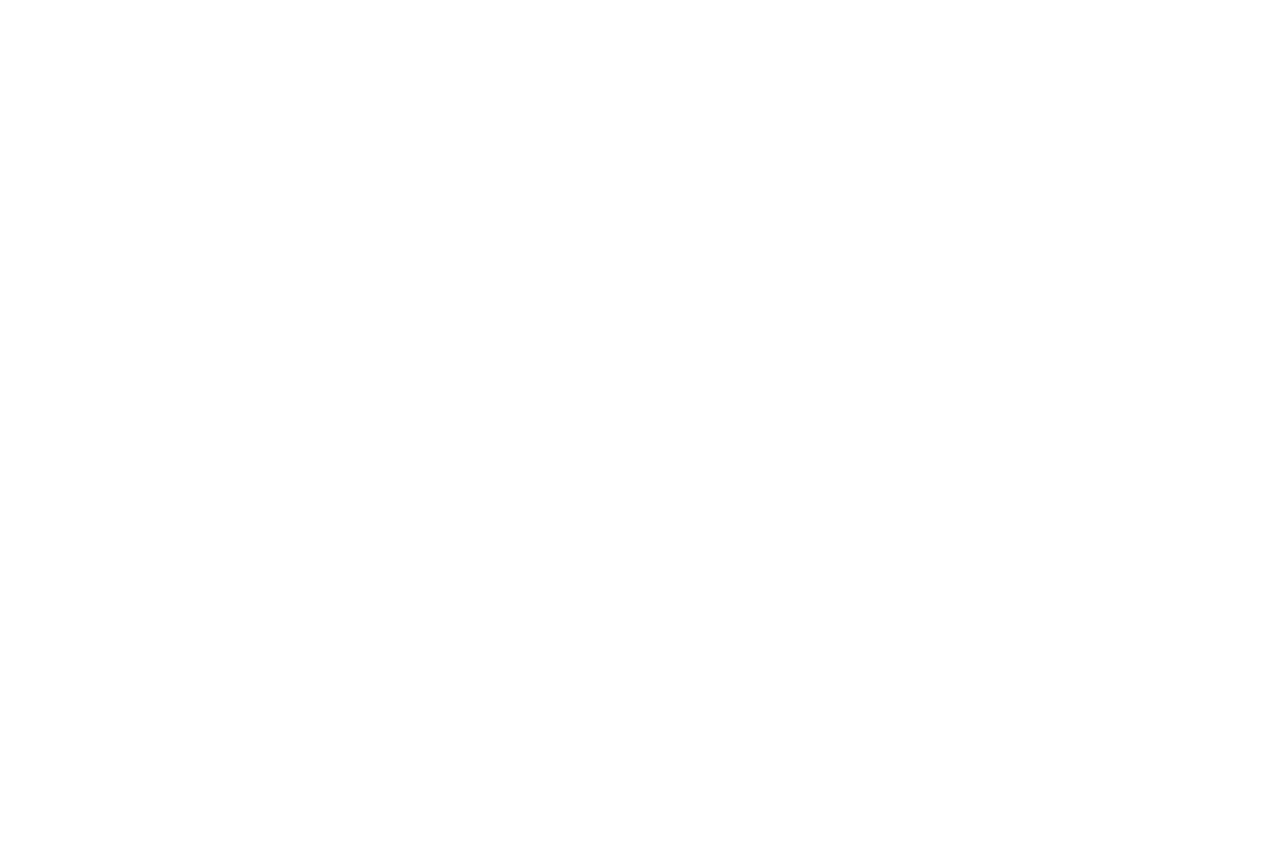
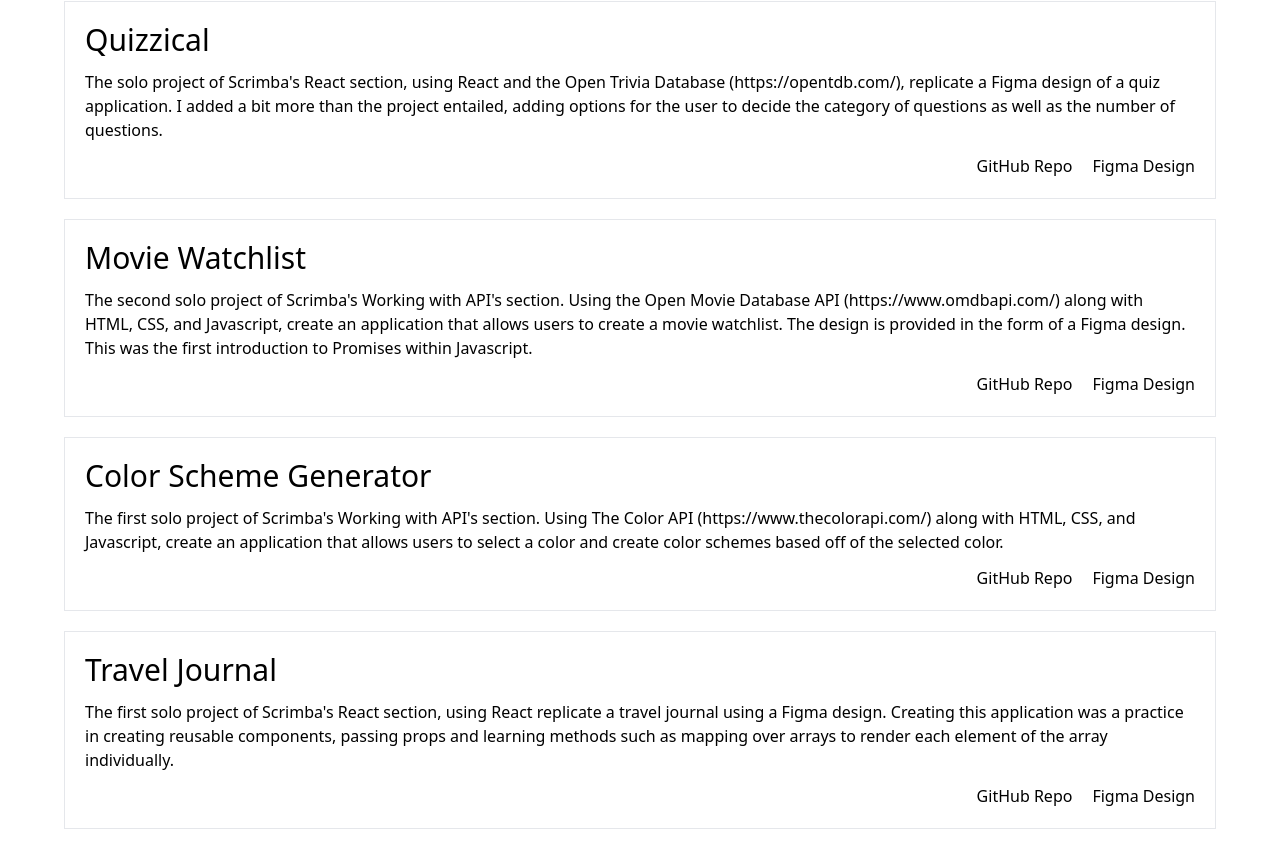
Before and after one commit to bgomez9212/portfolio, a React (Vite) app: page / in a window 1280 px wide. Shown: the part 3077-3925 px from the top of the page. Before the commit the page ends 2872 px from the top, so only its background shows below. Built offline with nearby package versions, Linux system fonts and the light colour scheme.

Commit message:
add new component for contacts and add to scrimba section

```diff
--- a/package.json
+++ b/package.json
@@ -10,6 +10,10 @@
     "preview": "vite preview"
   },
   "dependencies": {
+    "@emotion/react": "^11.11.3",
+    "@emotion/styled": "^11.11.0",
+    "@mui/icons-material": "^5.15.11",
+    "@mui/material": "^5.15.11",
     "react": "^18.2.0",
     "react-dom": "^18.2.0"
   },
--- a/src/App.tsx
+++ b/src/App.tsx
@@ -1,7 +1,9 @@
 import Navbar from "./components/Navbar";
 import AboutMe from "./sections/AboutMe";
+import Contact from "./sections/Contact";
 import HackReactor from "./sections/HackReactor";
 import PersonalProjects from "./sections/PersonalProjects";
+import Scrimba from "./sections/Scrimba";
 
 function App() {
   return (
@@ -10,6 +12,8 @@
       <AboutMe />
       <PersonalProjects />
       <HackReactor />
+      <Scrimba />
+      <Contact />
     </div>
   );
 }
--- a/src/components/Navbar.tsx
+++ b/src/components/Navbar.tsx
@@ -12,8 +12,7 @@
       const scrollPosition = window.scrollY;
       const newPicHeight = Math.max(200 - scrollPosition * 0.2, 75);
       const newPadding = Math.max(20 - scrollPosition * 0.02, 6);
-      const newShadow = scrollPosition > 30 ? "shadow-xl" : "";
-      console.log(newShadow);
+      const newShadow = scrollPosition > 30 ? "shadow-lg" : "";
       setDynamicHeight({
         pic: newPicHeight,
         pad: newPadding,
@@ -61,10 +60,10 @@
           <a href="#hack-reactor" className="hover:underline hover:font-bold">
             HackReactor
           </a>
-          <a href="#Scrimba" className="hover:underline hover:font-bold">
+          <a href="#scrimba" className="hover:underline hover:font-bold">
             Scrimba
           </a>
-          <a href="#" className="hover:underline hover:font-bold">
+          <a href="#contact" className="hover:underline hover:font-bold">
             Contact
           </a>
         </div>
--- a/src/components/ProjectCard.tsx
+++ b/src/components/ProjectCard.tsx
@@ -15,7 +15,7 @@
 }: ProjectCardProps) {
   return (
     <>
-      <div className="flex flex-col border mb-5 p-5">
+      <div className="flex flex-col border mb-5 p-5 w-full">
         <h1 className="text-3xl mb-3">{projectName}</h1>
         <p className="mb-3">{description}</p>
         <div className="flex justify-end">
--- /dev/null
+++ b/src/sections/Contact.tsx
@@ -0,0 +1,22 @@
+import LinkedInIcon from "@mui/icons-material/LinkedIn";
+import GitHubIcon from "@mui/icons-material/GitHub";
+import EmailIcon from "@mui/icons-material/Email";
+
+export default function Contact() {
+  return (
+    <div className="py-navbar flex flex-col w-[90%]" id="contact">
+      <h1 className="text-3xl mb-5 underline">Contact</h1>
+      <div className="flex justify-evenly items-center flex-wrap h-32">
+        <a href="mailto: bgomez9212@gmail.com">
+          <EmailIcon fontSize="large" />
+        </a>
+        <a href="https://www.linkedin.com/in/brandonjgomez/">
+          <LinkedInIcon fontSize="large" />
+        </a>
+        <a href="https://github.com/bgomez9212">
+          <GitHubIcon fontSize="large" />
+        </a>
+      </div>
+    </div>
+  );
+}
--- a/src/sections/PersonalProjects.tsx
+++ b/src/sections/PersonalProjects.tsx
@@ -16,15 +16,15 @@
           projectName="Portfolio"
           description="This is the site you are currently visiting! After a bit of a break due to a medical emergency, I wanted to come back and get my legs under me again, and while applying for jobs I noticed quite a few of them had inputs for portfolio sites, so to get some more practice and do something that wouldn't take weeks to complete I started to work on this. I think having a place other than github to keep track of my projects is helpful and any additional coding I can do with a clear goal in mind is always great for me. The design was done by me, starting with using Figma to create a blueprint. This site is created with Vite+Typescript and deployed on Railway"
           githubLink="https://github.com/bgomez9212/portfolio"
-          deploymentLink="mealmachine.up.railway.app"
+          deploymentLink=""
           figmaLink="https://www.figma.com/file/YJOqi4hT8PbIODMxFTSfYN/Untitled?type=design&mode=design&t=wA7fBIwr2RwqhgCd-0"
         />
         <ProjectCard
           projectName="Digital Notebook (WIP)"
           description="Digital Notebook is an app I am currently working on to learn React Native. The pitch is: in the silly world of professional wrestling, us fans like to rate matches on a five-star scale, similar to how well-adjusted people might judge a movie. It will also act as a database, providing the average rating from multiple users for individual matches. Currently there is not an app that provides this utility to wrestling fans. Using Python I was able to build a web scraper that scrapes the details that I need for events and populate a relational database(PostgreSQL). Using this data I am able to organize matches by the event they occured on, as well as the participants involved. Then using React Native I'm working to be able to present this data to users."
           githubLink="https://github.com/bgomez9212/portfolio"
-          deploymentLink="mealmachine.up.railway.app"
-          figmaLink="https://www.figma.com/file/YJOqi4hT8PbIODMxFTSfYN/Untitled?type=design&mode=design&t=wA7fBIwr2RwqhgCd-0"
+          deploymentLink=""
+          figmaLink="https://www.figma.com/file/fWXdSi8CaDkkY0UcANZ7hd/TheNotebook?type=design&mode=design&t=VXMgyeN7G03vGz0A-0"
         />
       </div>
     </div>
--- a/src/sections/Scrimba.tsx
+++ b/src/sections/Scrimba.tsx
@@ -2,15 +2,50 @@
 
 export default function Scrimba() {
   return (
-    <div className="pt-navbar flex flex-col w-[90%]" id="hack-reactor">
+    <div className="pt-navbar flex flex-col w-[90%]" id="scrimba">
       <h1 className="text-3xl mb-5 underline">Scrimba</h1>
       <div className="flex justify-evenly flex-wrap">
         <ProjectCard
-          projectName=""
+          projectName="Quizzical"
+          description="The solo project of Scrimba's React section, using React and the Open Trivia Database (https://opentdb.com/), replicate a Figma design of a quiz application. I added a bit more than the project entailed, adding options for the user to decide the category of questions as well as the number of questions."
+          githubLink="bgomez9212/scrimbaQuizzical"
+          deploymentLink=""
+          figmaLink="https://www.figma.com/file/E9S5iPcm10f0RIHK8mCqKL/Quizzical-App?type=design&node-id=0-1&mode=design&t=ayFsM9aWk7R0vfWi-0"
+        />
+        <ProjectCard
+          projectName="Movie Watchlist"
+          description="The second solo project of Scrimba's Working with API's section. Using the Open Movie Database API (https://www.omdbapi.com/) along with HTML, CSS, and Javascript, create an application that allows users to create a movie watchlist. The design is provided in the form of a Figma design. This was the first introduction to Promises within Javascript."
+          githubLink="bgomez9212/scrimbaMovieWatchlist"
+          deploymentLink=""
+          figmaLink="https://www.figma.com/file/jhFRdFIdHpRxsDznNXtpXw/Movie-Watchlist?type=design&node-id=2-17&mode=design&t=SjkCQCFJTkwIKYnh-0"
+        />
+        <ProjectCard
+          projectName="Color Scheme Generator"
+          description="The first solo project of Scrimba's Working with API's section. Using The Color API (https://www.thecolorapi.com/) along with HTML, CSS, and Javascript, create an application that allows users to select a color and create color schemes based off of the selected color."
+          githubLink="https://github.com/bgomez9212/scrimbaColorScheme"
+          deploymentLink=""
+          figmaLink="https://www.figma.com/file/twasy8Bca4hW7gunLFSLoY/Color-Scheme-Generator?type=design&node-id=2-1155&mode=design&t=HshCzGuZXQQcAwCT-0"
+        />
+        <ProjectCard
+          projectName="Travel Journal"
+          description="The first solo project of Scrimba's React section, using React replicate a travel journal using a Figma design. Creating this application was a practice in creating reusable components, passing props and learning methods such as mapping over arrays to render each element of the array individually."
+          githubLink="https://github.com/bgomez9212/scrimbaTravelJournal"
+          deploymentLink=""
+          figmaLink="https://www.figma.com/file/QG4cOExkdbIbhSfWJhs2gs/Travel-Journal?type=design&node-id=0-1&mode=design&t=7XnJEVSpfE0pK93G-0"
+        />
+        <ProjectCard
+          projectName="Password Generator"
           description=""
-          githubLink=""
+          githubLink="bgomez9212/scrimbaPasswordGen"
+          deploymentLink="Making Websites Interactive"
+          figmaLink="https://www.figma.com/file/YRO9Iw5IYaOorjnRyNz4bV/Random-Password-Generator?type=design&node-id=0-1&mode=design&t=yjxhrZFUo7VTWGfk-0"
+        />
+        <ProjectCard
+          projectName="Learning Journal"
+          description="The solo project from Scrimba's Responsive Design section. Using only HTML and CSS replicate a design from Figma that uses media-queries to change the layout of the website according to the size of the user's screen."
+          githubLink="https://github.com/bgomez9212/scrimbaLearningJournal"
           deploymentLink=""
-          figmaLink=""
+          figmaLink="https://www.figma.com/file/hE5klIn1AEQ9XWZWmurs7y/Learning-Journal%2FBlog?type=design&node-id=0-1&mode=design&t=EARqP9QN3fm1nzco-0"
         />
       </div>
     </div>
```
Also changed, not shown: 1 other file (tests, documents, lock files or other folders).
